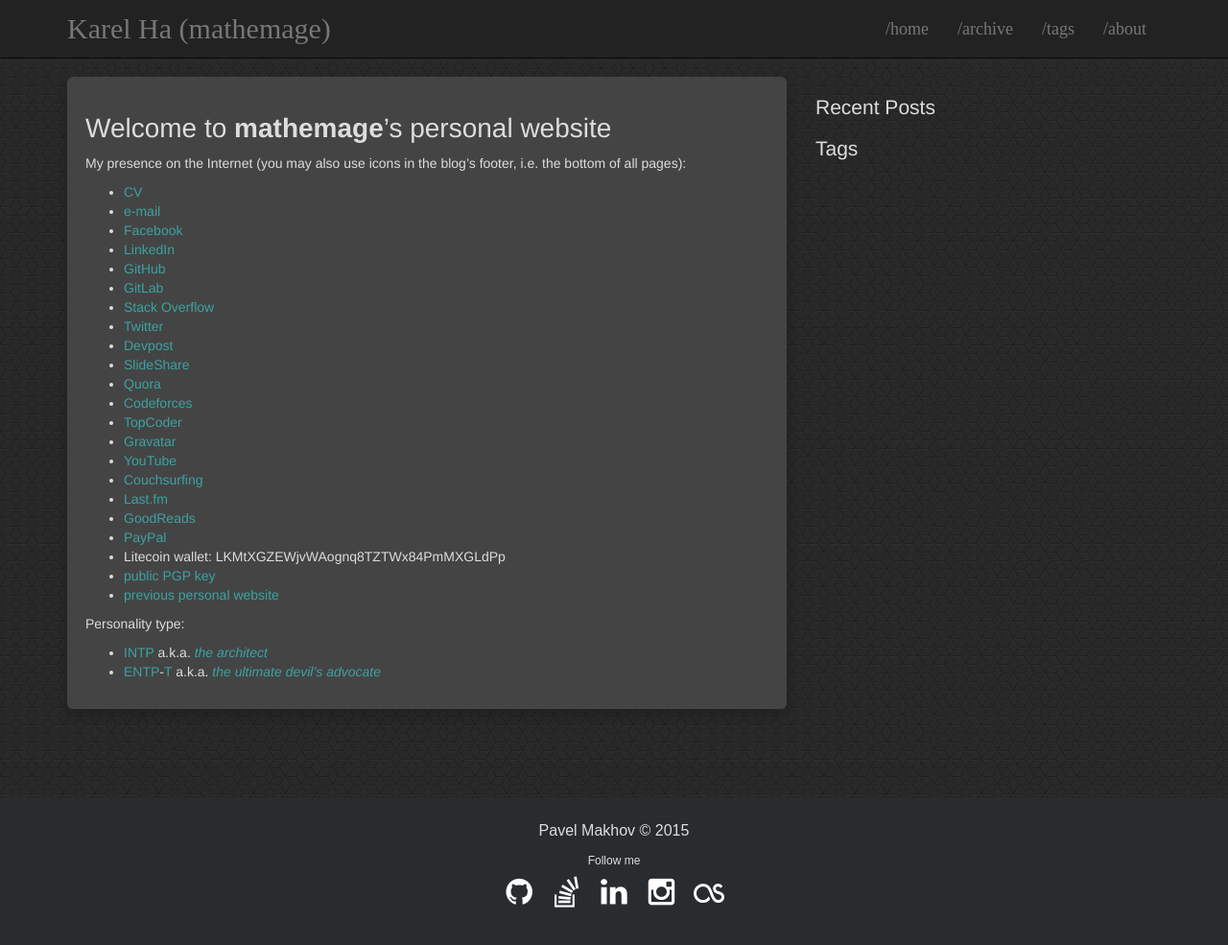
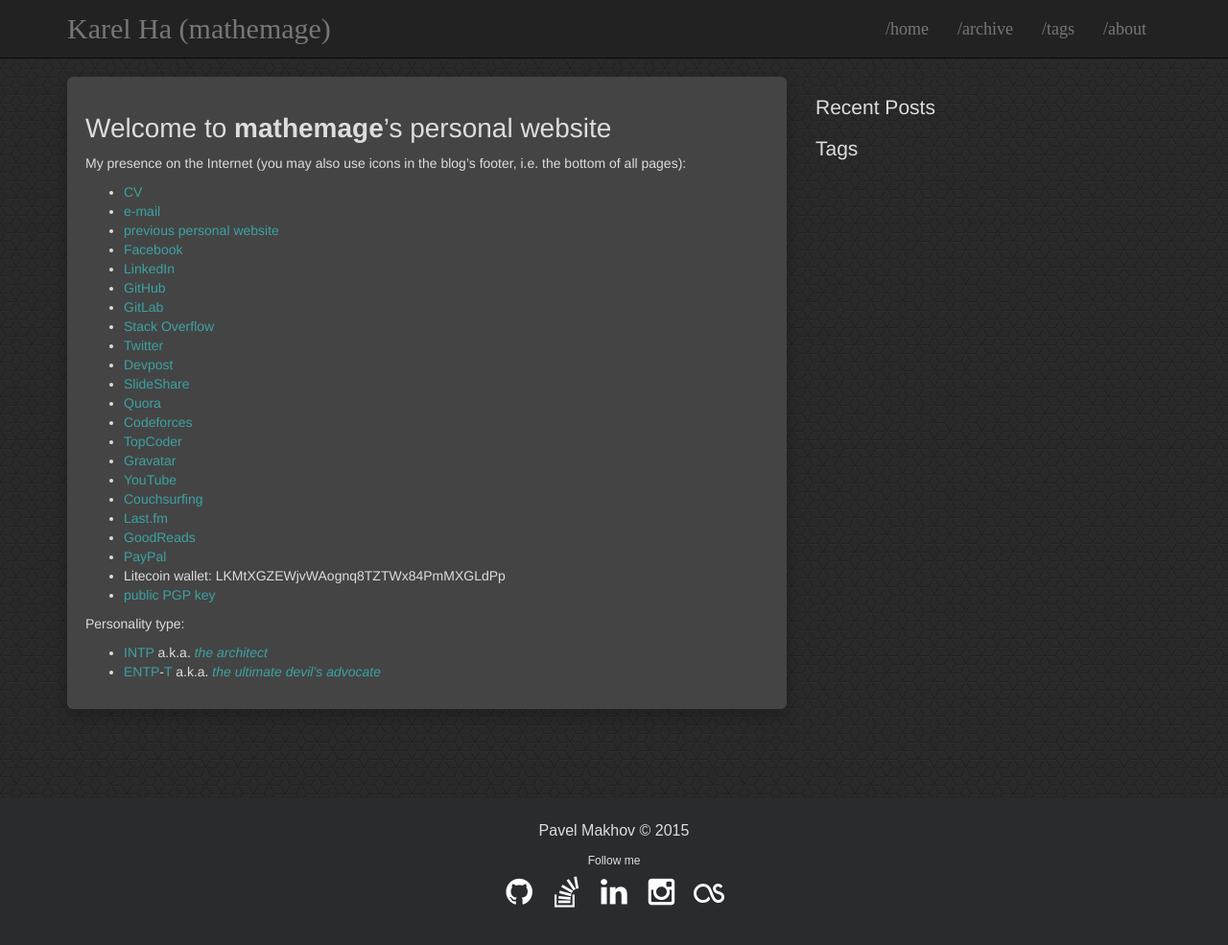
Before and after one commit to mathemage/mathemage.github.io, a Jekyll site: the page built from index.md, in a window 1280 px wide and 1009 px high. Shown: the top 985 px of the window at 96% size. Built offline with Jekyll 4.4.1, drawn with Linux system fonts in a browser that asks for light colours; our own code applies the rules of GitHub Pages for plain Markdown files; part of the change alters nothing that is shown.

```diff
--- a/index.md
+++ b/index.md
@@ -4,6 +4,7 @@ My presence on the Internet (you may also use icons in the blog's footer, i.e. t
 
 * [CV](https://www.sharelatex.com/project/51d487dab2a1f53f36f9341e/output/output.pdf)
 * [e-mail](mailto:mathemage@gmail.com)
+* [previous personal website](https://sites.google.com/site/mathemage/)
 * [Facebook](https://www.facebook.com/mathemage)
 * [LinkedIn](https://www.linkedin.com/in/mathemage/)
 * [GitHub](https://github.com/mathemage/)
@@ -23,7 +24,6 @@ My presence on the Internet (you may also use icons in the blog's footer, i.e. t
 * [PayPal](https://paypal.me/mathemage)
 * Litecoin wallet: LKMtXGZEWjvWAognq8TZTWx84PmMXGLdPp
 * [public PGP key](./attachments/gpg2-public-key-mathemage@gmail.com.txt)
-* [previous personal website](https://sites.google.com/site/mathemage/)
 
 Personality type:
 * [INTP](https://www.wikiwand.com/en/INTP) a.k.a. [*the architect*](http://personalityjunkie.com/the-intp/)
```
